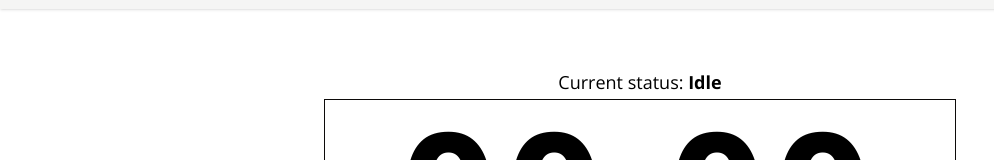
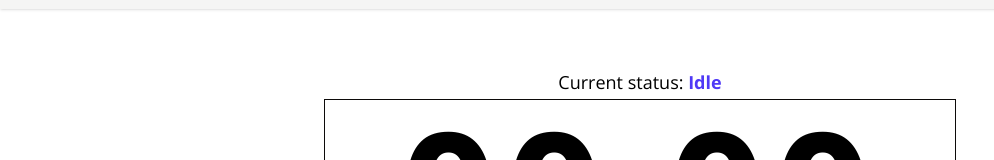
Before and after one commit to vsbron/workout-timer-2025-react, a React (Vite) app: page / in a window 1280 px wide. Shown: the part 140-300 px from the top of the page, without its empty margins (0-994 px from the left). Built offline with nearby package versions, Linux system fonts and the light colour scheme.

Commit message:
Add more colors to base CSS settings

```diff
--- a/src/components/Timer.tsx
+++ b/src/components/Timer.tsx
@@ -28,7 +28,7 @@ function Timer() {
       <Container className="text-center">
         <div className="mb-2 max-sm:text-2xl">
           Current status:{" "}
-          <b>
+          <b className="text-indigo-600">
             {currentPhase}
             {currentPhase !== "Idle" &&
               currentPhase !== "Get Ready" &&
--- a/src/index.css
+++ b/src/index.css
@@ -5,11 +5,13 @@
 @custom-variant dark (&:where(.dark, .dark *));
 
 :root {
-  --violet: #9333ea;
-  --blue: #4f46e5;
+  --color-white: #fafaf9; /* Stone 50 */
+  --color-black: #0c0a09; /* Stone 950 */
+  --color-purple: #9333ea; /* Purple 600 */
+  --color-indigo: #4f46e5; /* Indigo 600 */
 }
 ::selection {
-  background-color: var(--color-black);
+  background-color: var(--color-purple);
   color: var(--color-white);
 }
 
@@ -23,7 +25,7 @@
 
 html {
   font-size: 62.5%;
-  scrollbar-color: var(--color-) var(--color-);
+  scrollbar-color: var(--color-purple) var(--color-white);
   scroll-behavior: smooth;
 }
 
@@ -32,7 +34,3 @@ body {
   box-sizing: border-box;
   min-height: 100vh;
 }
-
-h1 {
-  font-size: 3rem;
-}
```
